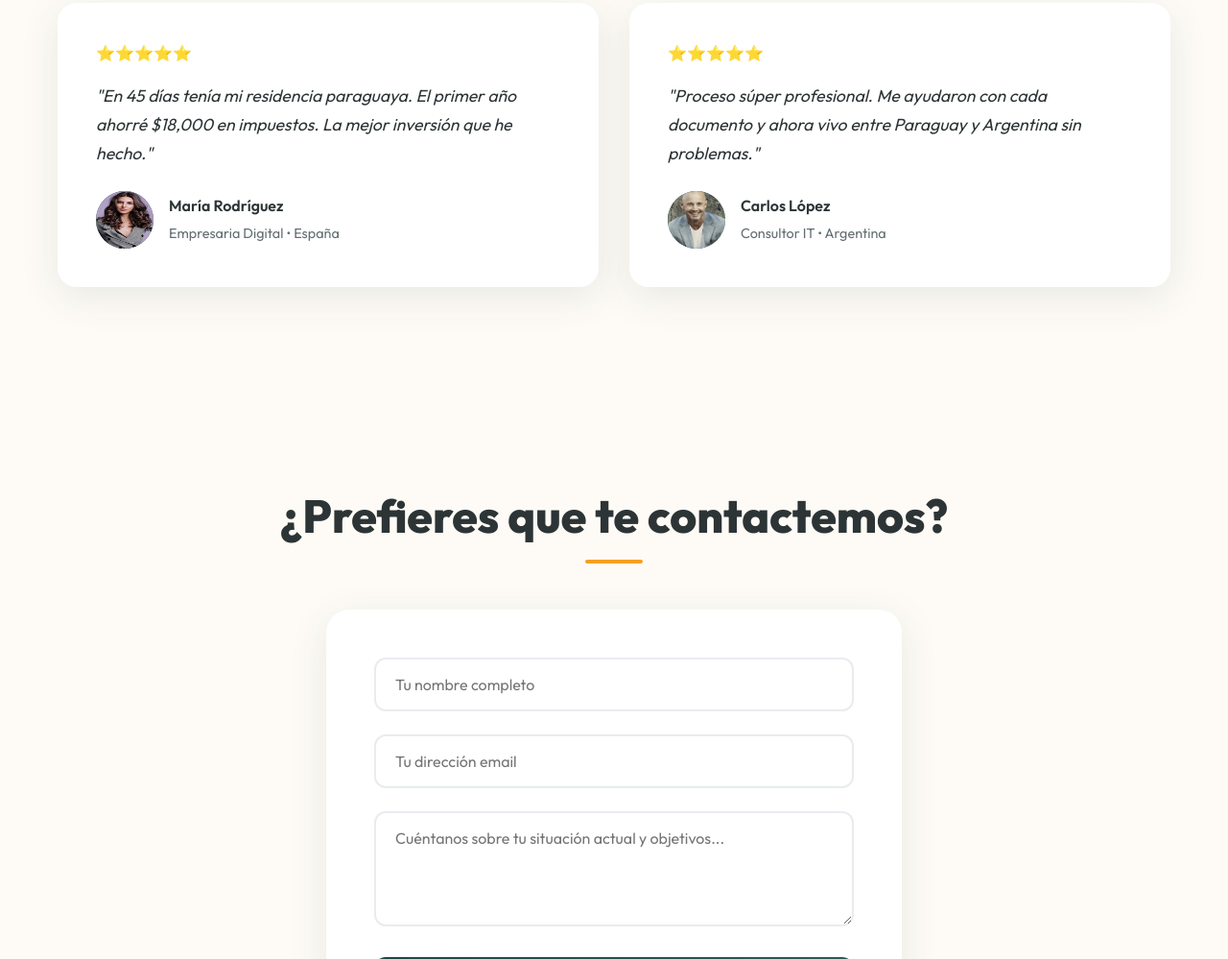
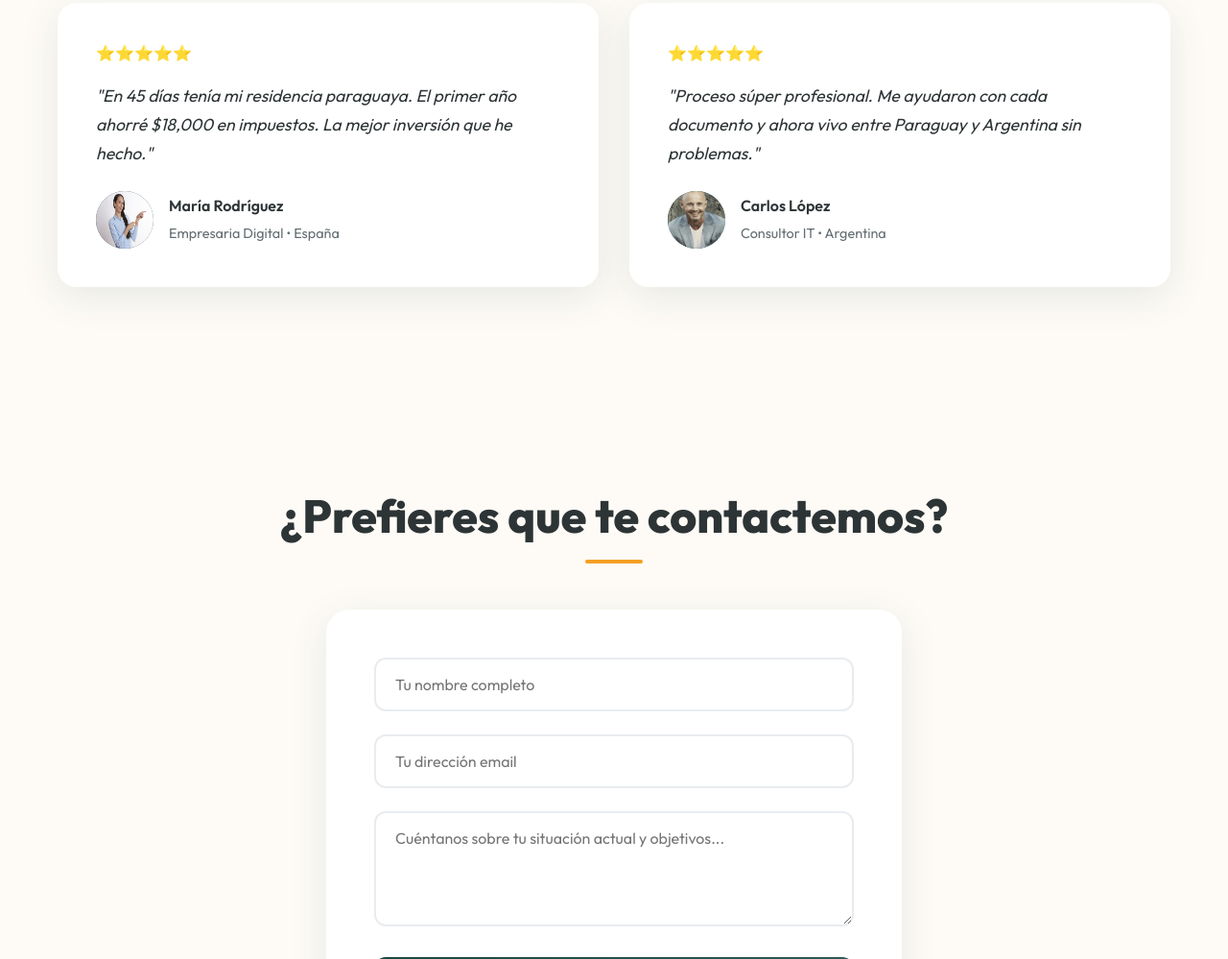
Before and after one commit to mikeillah/vida-paraguay, a plain HTML site: page index.html in a window 1280 px wide. Shown: the part 2965-3964 px from the top of the page at 96% size. Drawn offline with Linux system fonts and the light colour scheme.

Commit message:
Update index.html

```diff
--- a/index.html
+++ b/index.html
@@ -679,7 +679,7 @@
         <div class="stars">⭐⭐⭐⭐⭐</div>
         <p class="testimonial-quote">"En 45 días tenía mi residencia paraguaya. El primer año ahorré $18,000 en impuestos. La mejor inversión que he hecho."</p>
         <div class="testimonial-author">
-          <img class="author-avatar" src="assets/marii.jpg" alt="Foto de María Rodríguez" />
+          <img class="author-avatar" src="assets/pointing.jpg" alt="Foto de María Rodríguez" />
           <div class="author-info">
             <h4>María Rodríguez</h4>
             <p>Empresaria Digital • España</p>
```
